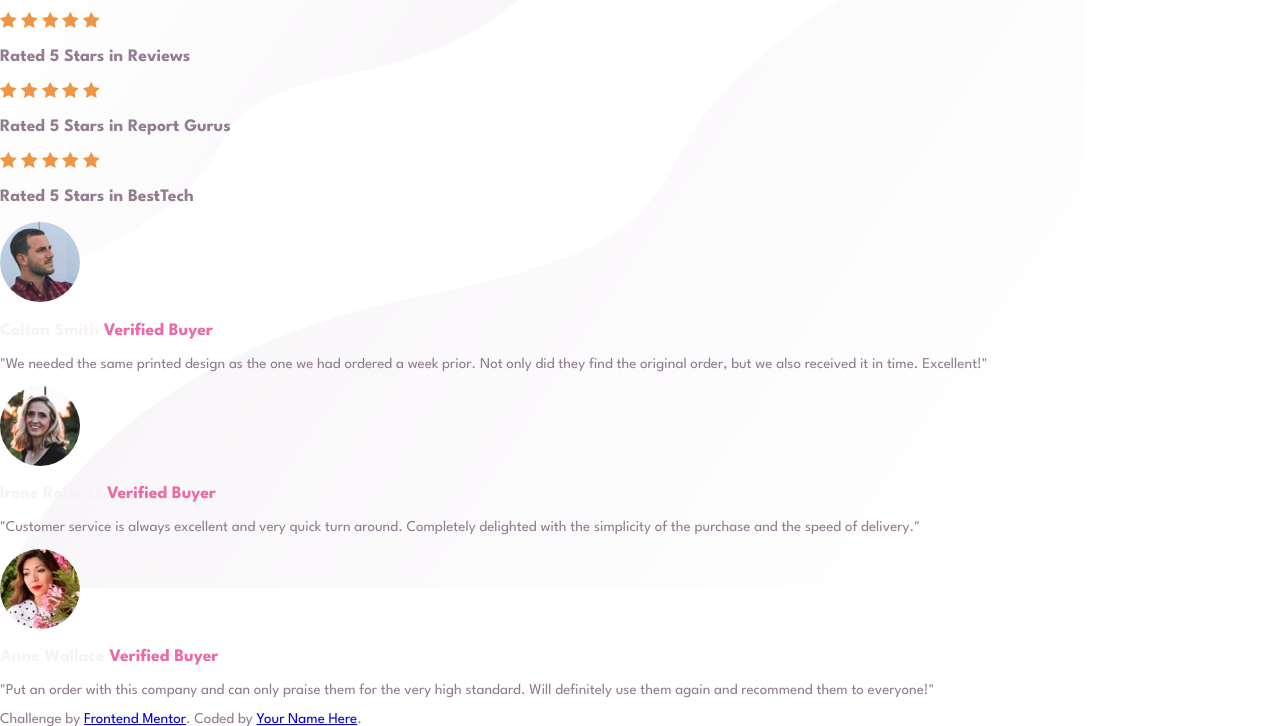
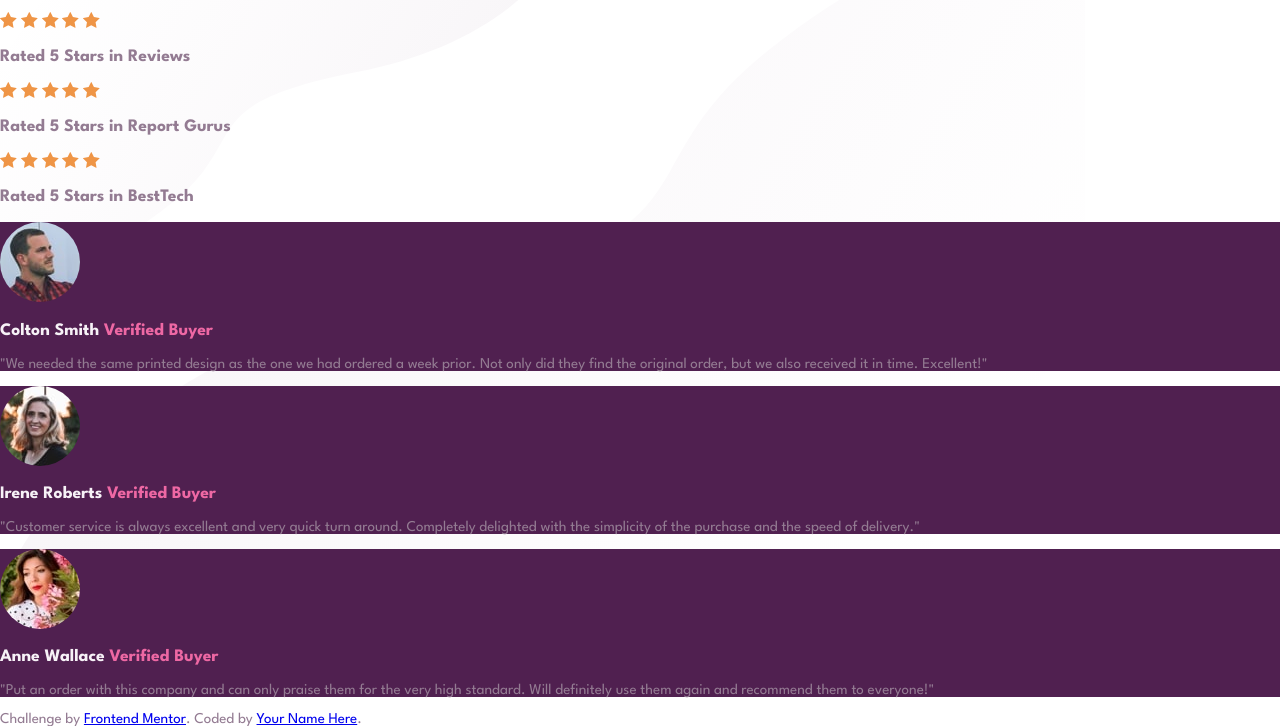
Before and after one commit to seigiakatsuka/social-proof-section-master, a plain HTML site: page index.html in a window 1280 px wide. Shown: the part 85-811 px from the top of the page. Drawn offline with Linux system fonts and the light colour scheme.

Commit message:
layout changes

```diff
--- a/css/style.css
+++ b/css/style.css
@@ -43,6 +43,10 @@ span {
 
 /* -- Layout -- */
 
+.customer {
+  background-color: var(--clr-accent-600);
+}
+
 .customer-image {
   border-radius: 100%;
 }
--- a/index.html
+++ b/index.html
@@ -73,7 +73,7 @@
 <!-- Customer reviews -->
     <div class="columns">
       <div class="col-2">
-        <div class="customer colton">
+        <div class="customer">
           <img class="customer-image" src="images/image-colton.jpg" alt="colton smith">
           <div>
             <h3 class="customer-name">Colton Smith
@@ -85,7 +85,7 @@
           </div>
         </div>
 
-        <div class="customer irene">
+        <div class="customer">
           <img class="customer-image" src="images/image-irene.jpg" alt="Irene Roberts">
           <div>
             <h3 class="customer-name">Irene Roberts
@@ -95,7 +95,7 @@
           </div>
         </div>
 
-        <div class="customer anne">
+        <div class="customer">
           <img class="customer-image" src="images/image-anne.jpg" alt="Anne Wallace">
           <div>
             <h3 class="customer-name">Anne Wallace
```
